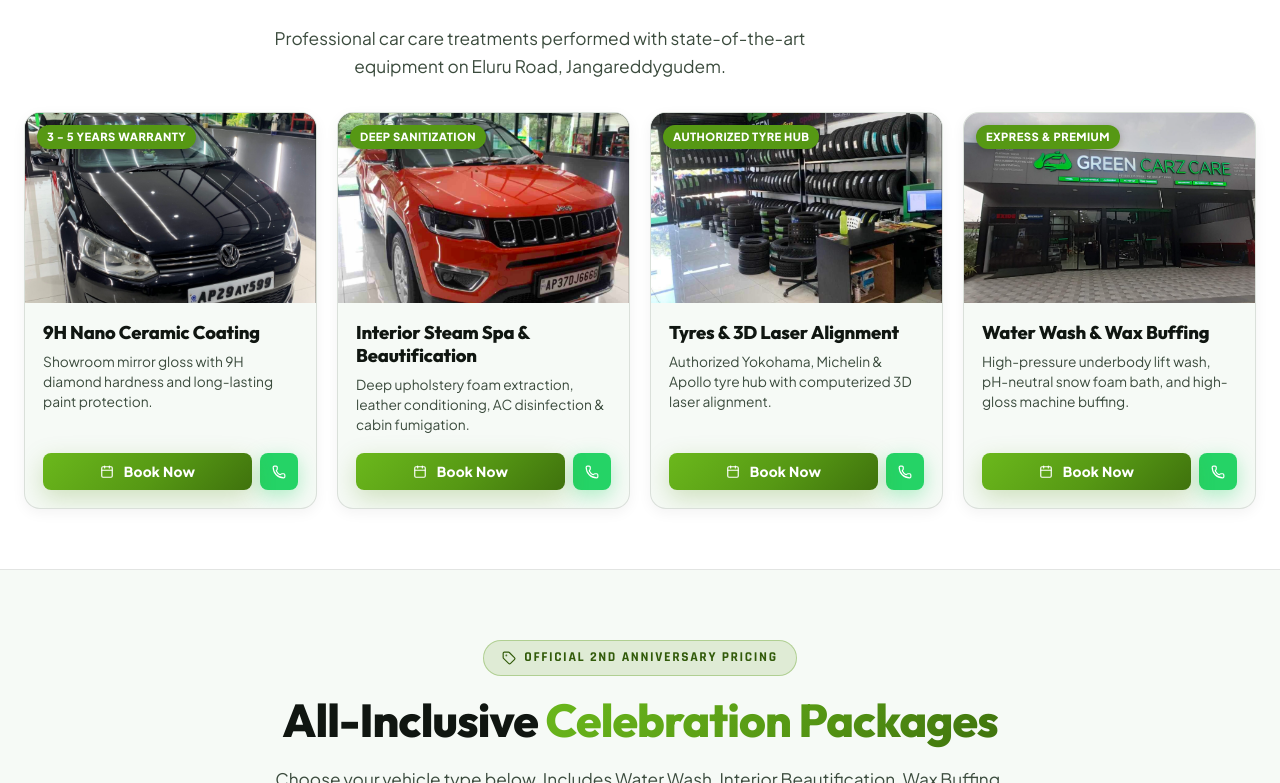
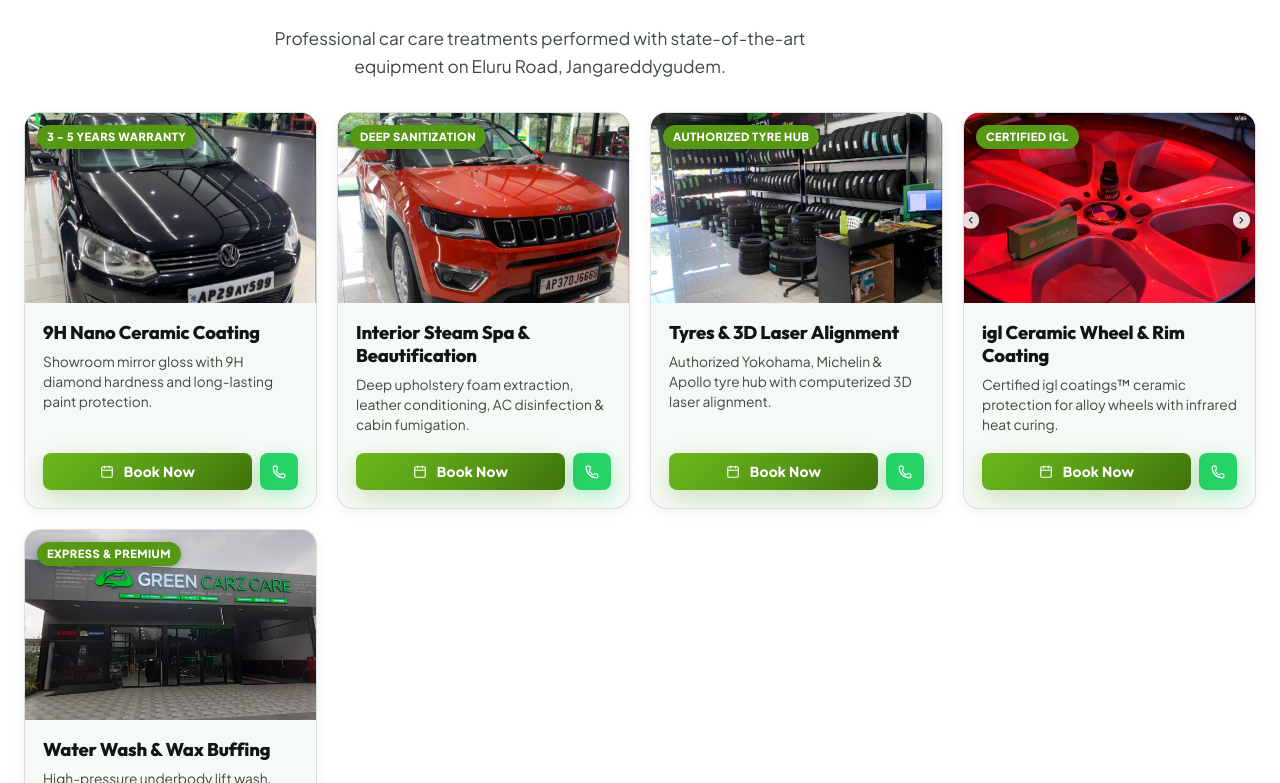
Before and after one commit to Aravind4545/green-carz-care, a React (Vite) app: page / in a window 1280 px wide. Shown: the part 937-1720 px from the top of the page. Built offline with nearby package versions, Linux system fonts and the light colour scheme.

Commit message:
Add igl ceramic wheel coating BMW photo to Services and Studio Gallery

```diff
--- a/src/components/HighlightedServices.jsx
+++ b/src/components/HighlightedServices.jsx
@@ -24,6 +24,13 @@
       badge: 'Authorized Tyre Hub',
       image: '/assets/tyres-showroom.jpg',
       alt: 'Tyres showroom and reception at Green Carz Care'
+    },
+    {
+      title: 'igl Ceramic Wheel & Rim Coating',
+      desc: 'Certified igl coatings™ ceramic protection for alloy wheels with infrared heat curing.',
+      badge: 'Certified igl',
+      image: '/assets/bmw-wheel-ceramic.jpg',
+      alt: 'Certified igl ceramic coating on BMW alloy wheel under infrared curing light'
     },
     {
       title: 'Water Wash & Wax Buffing',
--- a/src/components/RealGallery.jsx
+++ b/src/components/RealGallery.jsx
@@ -27,6 +27,12 @@
       caption: 'Yokohama, Michelin, Bridgestone, Apollo & Exide batteries',
       image: '/assets/tyres-showroom.jpg',
       tag: 'Tyre Hub'
+    },
+    {
+      title: 'igl Ceramic Wheel Coating on BMW',
+      caption: 'Certified igl coatings™ application with infrared heat curing',
+      image: '/assets/bmw-wheel-ceramic.jpg',
+      tag: 'Wheel Detailing'
     }
   ];
 
```
Also changed, not shown: public/assets/bmw-wheel-ceramic.jpg (added).
